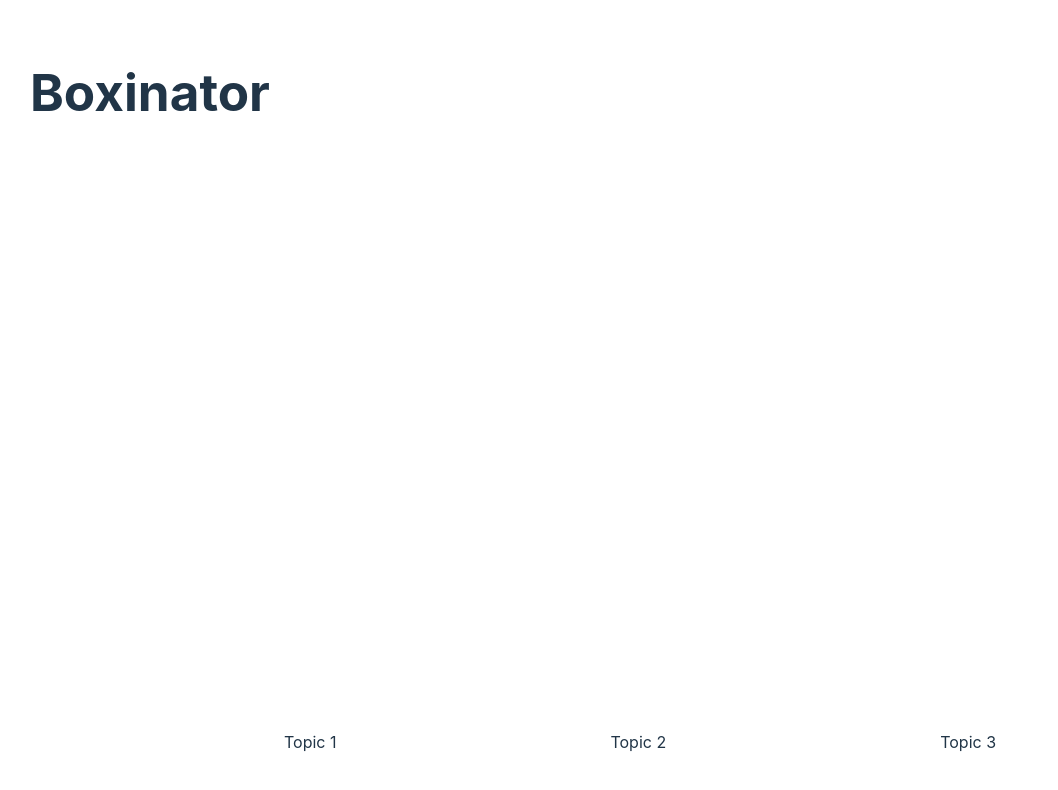
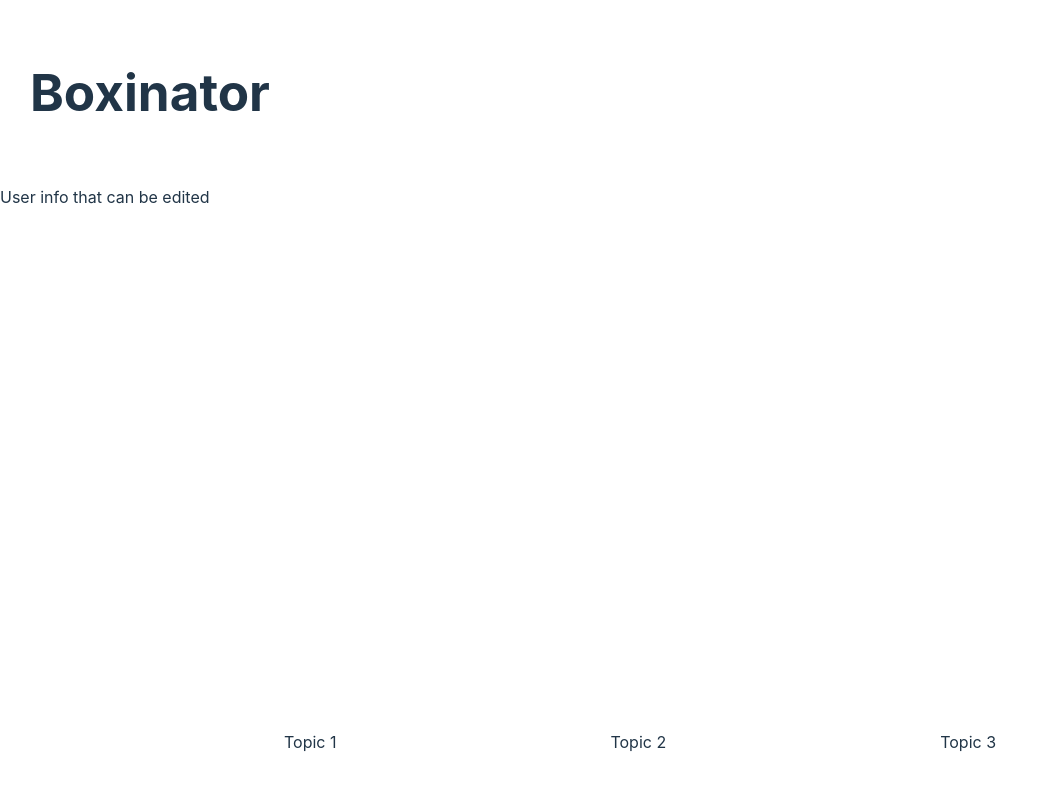
Before and after one commit to Eliassoprani/boxinator, a React (Vite) app in the folder boxinator-frontend/: page /profile in a window 1280 px wide. Shown: the top 790 px of the page, without its empty margins (0-1058 px from the left). Built offline with nearby package versions, Linux system fonts and the light colour scheme.

Commit message:
Added profile

```diff
--- a/boxinator-frontend/src/App.jsx
+++ b/boxinator-frontend/src/App.jsx
@@ -5,9 +5,10 @@ import Nav from './Nav/Nav';
 import Dashboard from './Dashboard/Dashboard';
 import Login from './Login/Login';
 import Footer from './Footer/Footer';
+import Profile from './Profile/Profile';
 
 function App() {
-  const [loggedIn, setLoggedIn] = useState(false);
+  const [loggedIn, setLoggedIn] = useState(true);
 
   return (
     <>
@@ -23,6 +24,7 @@ function App() {
         {loggedIn && (
         <Routes>
           <Route path="/" element={<Dashboard />} />
+          <Route path="/profile" element={<Profile />} />
         </Routes>
         )}
 
--- /dev/null
+++ b/boxinator-frontend/src/Profile/Profile.jsx
@@ -0,0 +1,14 @@
+
+
+function Profile() {
+
+    return (
+        <>
+            <div className="profile">
+                User info that can be edited
+            </div>
+        </>
+    )
+}
+
+export default Profile
```
